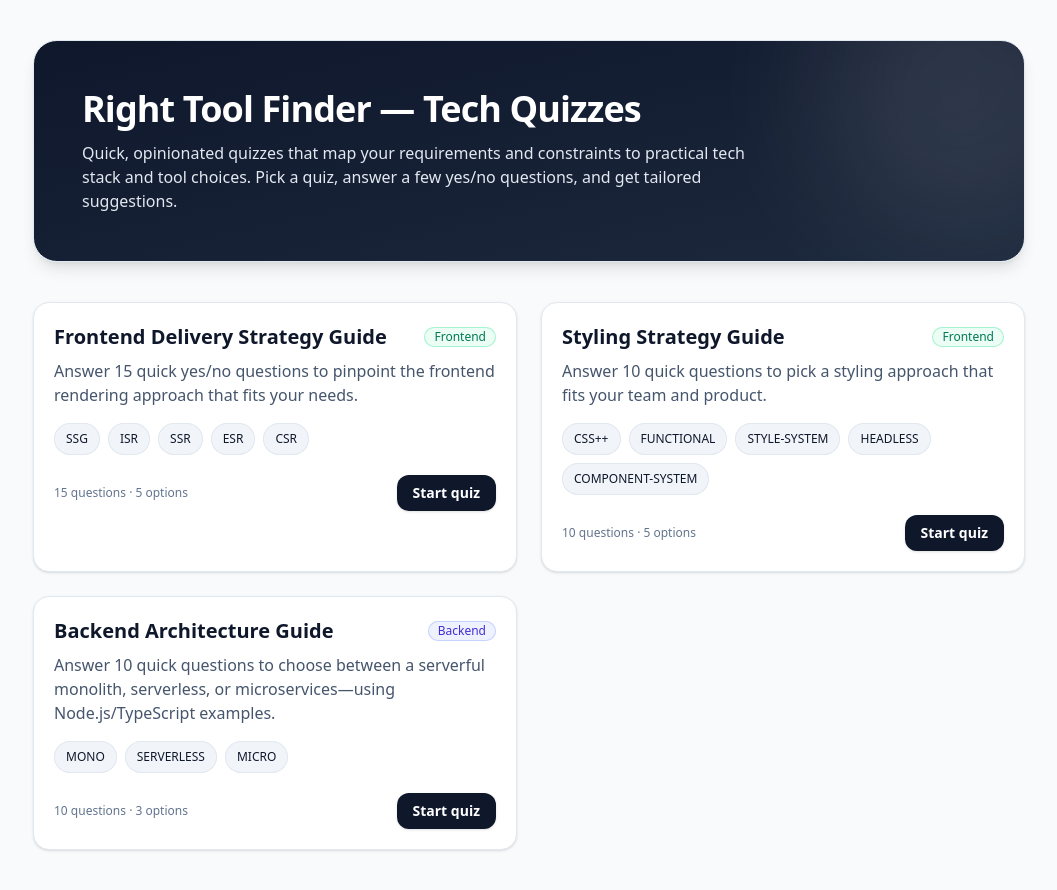
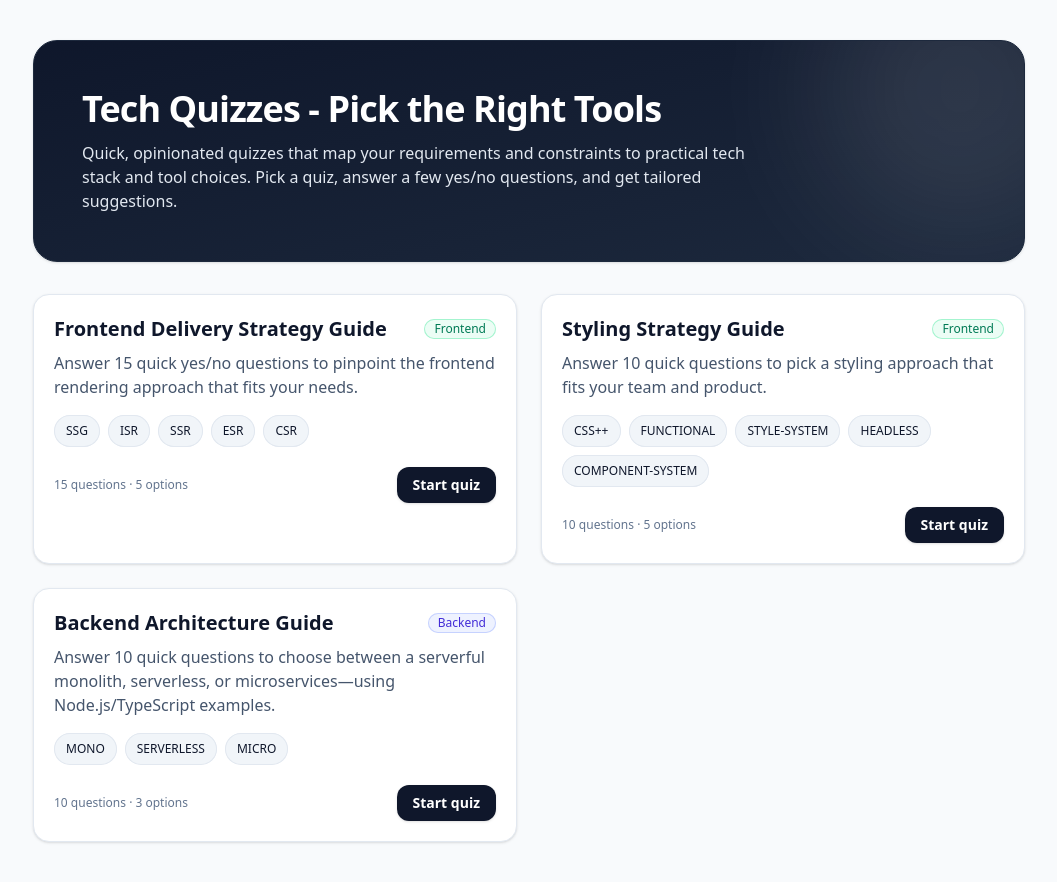
Before and after one commit to adamcorina/adamcorina.github.io, a React (Vite) app: page / in a window 1280 px wide. Shown: the whole page, without its empty margins (111-1168 px from the left). Built offline with nearby package versions, Linux system fonts and the light colour scheme.

Commit message:
reuse header

```diff
--- /dev/null
+++ b/src/components/HeroHeader.tsx
@@ -0,0 +1,142 @@
+import * as React from "react";
+
+type Variant = "dark" | "light";
+type Tone = "emerald" | "indigo" | "slate";
+
+export type HeroHeaderProps = {
+  /** Visual style */
+  variant?: Variant;
+  /** Small eyebrow text above the title (optional) */
+  eyebrow?: string;
+  /** Main title */
+  title: string;
+  /** Supporting paragraph */
+  intro?: string;
+  /** Optional badge (e.g., Frontend / Backend) */
+  badge?: { text: string; tone?: Tone };
+  /** Small meta line (e.g., “14 questions · 5 options”) */
+  meta?: string;
+  /** CTA buttons or links */
+  actions?: React.ReactNode;
+  /** Extra content rendered below the main block (e.g., option pills) */
+  children?: React.ReactNode;
+  className?: string;
+};
+
+function cx(...xs: Array<string | false | null | undefined>) {
+  return xs.filter(Boolean).join(" ");
+}
+
+const VARIANT = {
+  dark: "bg-gradient-to-br from-slate-900 to-slate-800 text-white border-slate-800",
+  light: "bg-white text-slate-900 border-slate-200",
+} as const;
+
+const BADGE: Record<Tone, string> = {
+  emerald: "bg-emerald-50 text-emerald-700 ring-emerald-200",
+  indigo: "bg-indigo-50 text-indigo-700 ring-indigo-200",
+  slate: "bg-slate-100 text-slate-800 ring-slate-200",
+};
+
+export default function HeroHeader({
+  variant = "light",
+  eyebrow,
+  title,
+  intro,
+  badge,
+  meta,
+  actions,
+  children,
+  className,
+}: HeroHeaderProps) {
+  return (
+    <header
+      className={cx(
+        "relative mb-8 overflow-hidden rounded-3xl border p-8 shadow-sm sm:p-12",
+        VARIANT[variant],
+        className
+      )}
+    >
+      {/* subtle flare only on dark */}
+      {variant === "dark" && (
+        <div
+          aria-hidden
+          className="pointer-events-none absolute -top-24 -right-20 h-72 w-72 rounded-full bg-white/10 blur-3xl"
+        />
+      )}
+
+      <div className="relative z-10">
+        {(eyebrow || badge) && (
+          <div className="mb-3 flex flex-wrap items-center gap-2">
+            {eyebrow && (
+              <span
+                className={cx(
+                  "rounded-full px-2.5 py-0.5 text-xs font-semibold ring-1 ring-inset",
+                  variant === "dark"
+                    ? "bg-white/10 text-white ring-white/20"
+                    : "bg-slate-100 text-slate-800 ring-slate-200"
+                )}
+              >
+                {eyebrow}
+              </span>
+            )}
+            {badge && (
+              <span
+                className={cx(
+                  "rounded-full px-2.5 py-0.5 text-xs font-medium ring-1 ring-inset",
+                  BADGE[badge.tone ?? "slate"]
+                )}
+                title={badge.text}
+              >
+                {badge.text}
+              </span>
+            )}
+          </div>
+        )}
+
+        <h1 className={cx("text-3xl font-semibold tracking-tight", variant === "dark" ? "sm:text-4xl" : "sm:text-3xl")}>
+          {title}
+        </h1>
+
+        {intro && (
+          <p
+            className={cx(
+              "mt-3 max-w-2xl",
+              variant === "dark" ? "text-slate-200" : "text-slate-600"
+            )}
+          >
+            {intro}
+          </p>
+        )}
+
+        {(meta || actions) && (
+          <div className="mt-4 flex flex-wrap items-center gap-3">
+            {meta && (
+              <span
+                className={cx(
+                  "text-xs",
+                  variant === "dark" ? "text-slate-300" : "text-slate-500"
+                )}
+              >
+                {meta}
+              </span>
+            )}
+            {actions && <div className="ml-auto flex gap-2">{actions}</div>}
+          </div>
+        )}
+      </div>
+
+      {/* Extra content */}
+      {children && (
+        <div
+          className={cx(
+            "relative z-10 mt-5",
+            variant === "dark" ? "text-white" : "text-slate-900"
+          )}
+        >
+          {children}
+        </div>
+      )}
+    </header>
+  );
+}
--- a/src/components/QuizHeader.tsx
+++ /dev/null
@@ -1,47 +0,0 @@
-type OptionMeta = { short: string; long: string };
-
-export default function QuizHeader({
-  title,
-  intro,
-  options,
-}: {
-  title: string;
-  intro: string;
-  options: OptionMeta[];
-}) {
-  return (
-    <header
-      role="region"
-      aria-label="Quiz introduction"
-      className="relative mb-10 overflow-hidden rounded-3xl border border-slate-200 bg-white p-8 shadow-lg sm:p-12"
-    >
-      {/* decorative glow */}
-      <div
-        aria-hidden
-        className="pointer-events-none absolute -top-24 -right-20 h-72 w-72 rounded-full bg-white/10 blur-3xl"
-      />
-      <div className="relative">
-        <h1 className="text-3xl font-semibold tracking-tight sm:text-4xl">
-          {title}
-        </h1>
-        <p className="mt-3 max-w-2xl">
-          {intro}
-        </p>
-
-        {/* Option pills */}
-        <ul className="mt-6 flex flex-wrap gap-2">
-          {options.map((o) => (
-            <li
-              key={o.short}
-              className="rounded-full bg-slate-100 px-3 py-1 text-sm leading-6 ring-1 ring-inset ring-slate-200 text-slate-800"
-              title={o.long}
-            >
-              <span className="font-medium">{o.short}</span>
-              <span className="opacity-80"> — {o.long}</span>
-            </li>
-          ))}
-        </ul>
-      </div>
-    </header>
-  );
-}
--- a/src/components/SEO.tsx
+++ b/src/components/SEO.tsx
@@ -2,9 +2,9 @@ import type { QuizModule } from "../types/Question";
 import type { Route } from "../lib/router";
 
 const SITE = {
-  url: "https://adamcorina.github.io",
+  url: "https://tech-quizzes.velea.cc",
   name: "Right Tool Finder",
-  ogImage: "https://adamcorina.github.io/og.png",
+  ogImage: "https://tech-quizzes.velea.cc/og.png",
   twitterCard: "summary_large_image",
 };
 
--- a/src/routes/Home.tsx
+++ b/src/routes/Home.tsx
@@ -1,5 +1,6 @@
 import { QUIZZES } from "../registry";
 import { hrefQuiz } from "../lib/router";
+import HeroHeader from "../components/HeroHeader";
 
 const AREA_STYLES: Record<"frontend" | "backend", string> = {
   frontend: "bg-emerald-50 text-emerald-700 ring-emerald-200",
@@ -11,20 +12,12 @@ export default function Home() {
 
   return (
     <main className="mx-auto max-w-5xl px-4 py-10">
-      {/* Hero */}
-      <section className="relative mb-10 overflow-hidden rounded-3xl border border-slate-200 bg-gradient-to-br from-slate-900 to-slate-800 p-8 text-white shadow-lg sm:p-12">
-        <div
-          aria-hidden
-          className="pointer-events-none absolute -top-24 -right-20 h-72 w-72 rounded-full bg-white/10 blur-3xl"
-        />
-        <h1 className="text-3xl font-semibold tracking-tight sm:text-4xl">
-          Right Tool Finder — Tech Quizzes
-        </h1>
-        <p className="mt-3 max-w-2xl text-slate-200">
-          Quick, opinionated quizzes that map your requirements and constraints to practical tech stack and tool choices.
-          Pick a quiz, answer a few yes/no questions, and get tailored suggestions.
-        </p>
-      </section>
+      <HeroHeader
+        variant="dark"
+        title="Tech Quizzes - Pick the Right Tools"
+        intro="Quick, opinionated quizzes that map your requirements and constraints to practical tech stack and tool choices.
+          Pick a quiz, answer a few yes/no questions, and get tailored suggestions."
+      />
 
       {/* Cards */}
       <section className="grid gap-6 md:grid-cols-2">
--- a/src/routes/Quiz.tsx
+++ b/src/routes/Quiz.tsx
@@ -4,14 +4,14 @@ import { pct } from "../lib/utils";
 import ProgressBar from "../components/ProgressBar";
 import QuestionCard from "../components/QuestionCard";
 import ResultCard from "../components/ResultCard";
-import QuizHeader from "../components/QuizHeader";
+import HeroHeader from "../components/HeroHeader";
 
 export default function GenericQuiz<Options extends readonly string[]>({
   quiz,
 }: { quiz: QuizModule<Options> }) {
   type OptionKey = Options[number];
 
-  const { questions, options, header, slug } = quiz;
+  const { questions, options, slug } = quiz;
   const [answers, setAnswers] = useState<(boolean | null)[]>(Array(questions.length).fill(null));
   const [submitted, setSubmitted] = useState(false);
   const [expanded, setExpanded] = useState<OptionKey | null>(null);
@@ -50,11 +50,30 @@ export default function GenericQuiz<Options extends readonly string[]>({
         onClick={() => (window.location.hash = `#/`)}
         className="mb-4 inline-flex items-center gap-2 text-sm font-medium text-slate-700 underline underline-offset-4 cursor-pointer"
       >← Back to homepage</button>
-    <QuizHeader
-        title={header.title}
-        intro={header.intro}
-        options={options.map((o) => ({ short: o.short, long: o.long }))}
-    />
+    <HeroHeader
+        variant="light"
+        title={quiz.header.title}
+        intro={quiz.header.intro}
+        badge={{
+            text: quiz.area === "frontend" ? "Frontend" : "Backend",
+            tone: quiz.area === "frontend" ? "emerald" : "indigo",
+        }}
+        meta={`${quiz.questions.length} questions · ${quiz.options.length} options`}
+    >
+        {/* Option pills */}
+        <ul className="mt-6 flex flex-wrap gap-2">
+          {options.map((o) => (
+            <li
+              key={o.short}
+              className="rounded-full bg-slate-100 px-3 py-1 text-sm leading-6 ring-1 ring-inset ring-slate-200 text-slate-800"
+              title={o.long}
+            >
+              <span className="font-medium">{o.short}</span>
+              <span className="opacity-80"> — {o.long}</span>
+            </li>
+          ))}
+        </ul>
+    </HeroHeader>
 
       <div className="mb-6"><ProgressBar percent={pct(completeness)} /></div>
 
```
Also changed, not shown: public/og.png.
